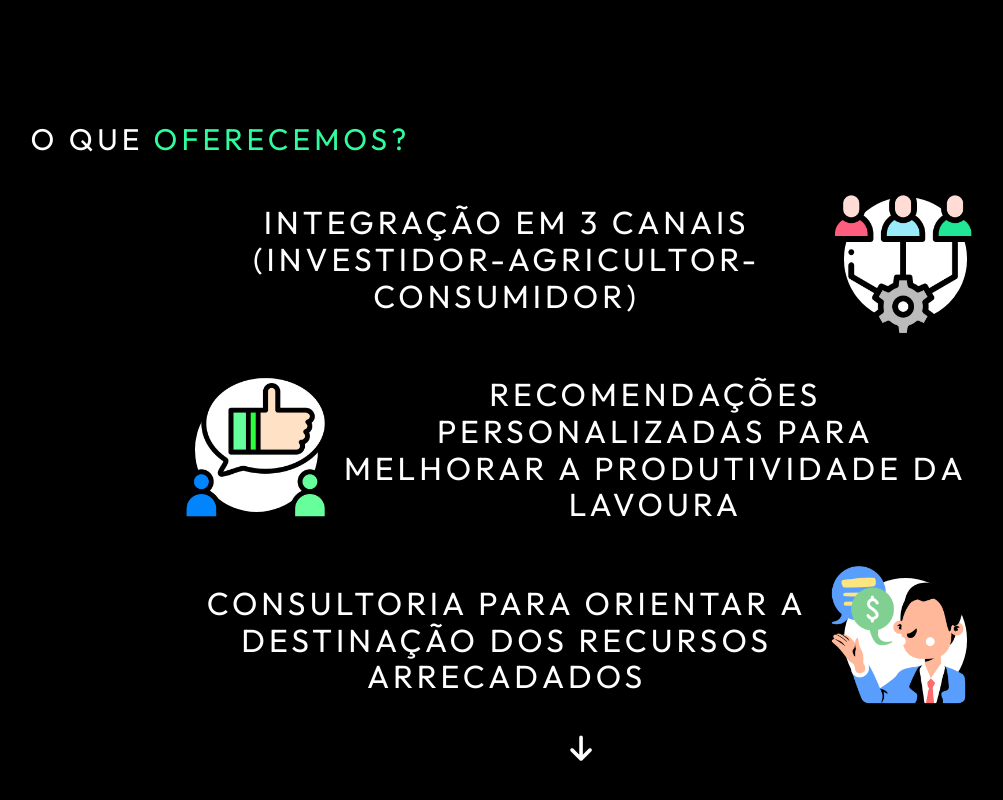
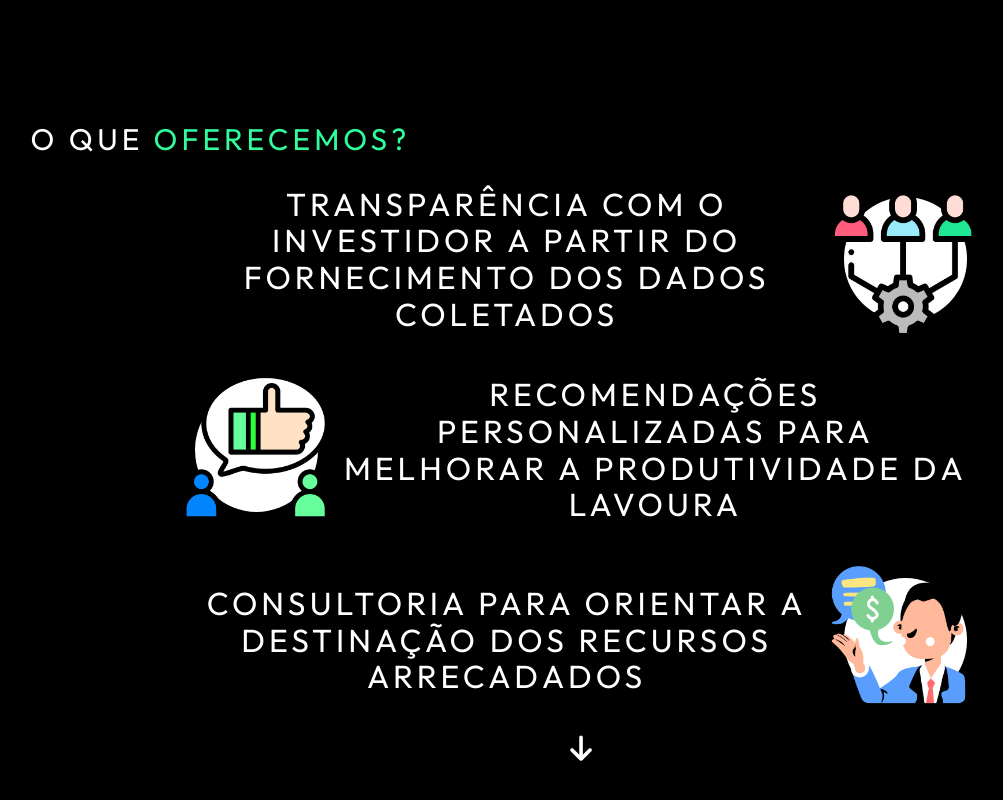
Before and after one commit to badmuriss/site-connect-agro, a plain HTML site: page index.html in a window 1280 px wide. Shown: the part 2362-3162 px from the top of the page, without its empty margins (59-1062 px from the left). Drawn offline with Linux system fonts and the light colour scheme; a web font is replaced by a local one.

Commit message:
Atualização de 1 texto

```diff
--- a/index.html
+++ b/index.html
@@ -56,7 +56,7 @@
         <h1 class="title-beneficios">O QUE <span>OFERECEMOS?</span></h1>
 
         <div class="secao4"><div class="box-beneficios">
-            <h1>INTEGRAÇÃO EM 3 CANAIS <br> (INVESTIDOR-AGRICULTOR-CONSUMIDOR)</h1>
+            <h1>TRANSPARÊNCIA COM O INVESTIDOR A PARTIR DO FORNECIMENTO DOS DADOS COLETADOS</h1>
             <div class="circle"><img src="./images/integracao.png" alt="integração" style="transform: translateY(-5%) translateX(-10%);"></div>
         </div>
         <div class="box-beneficios">
```
